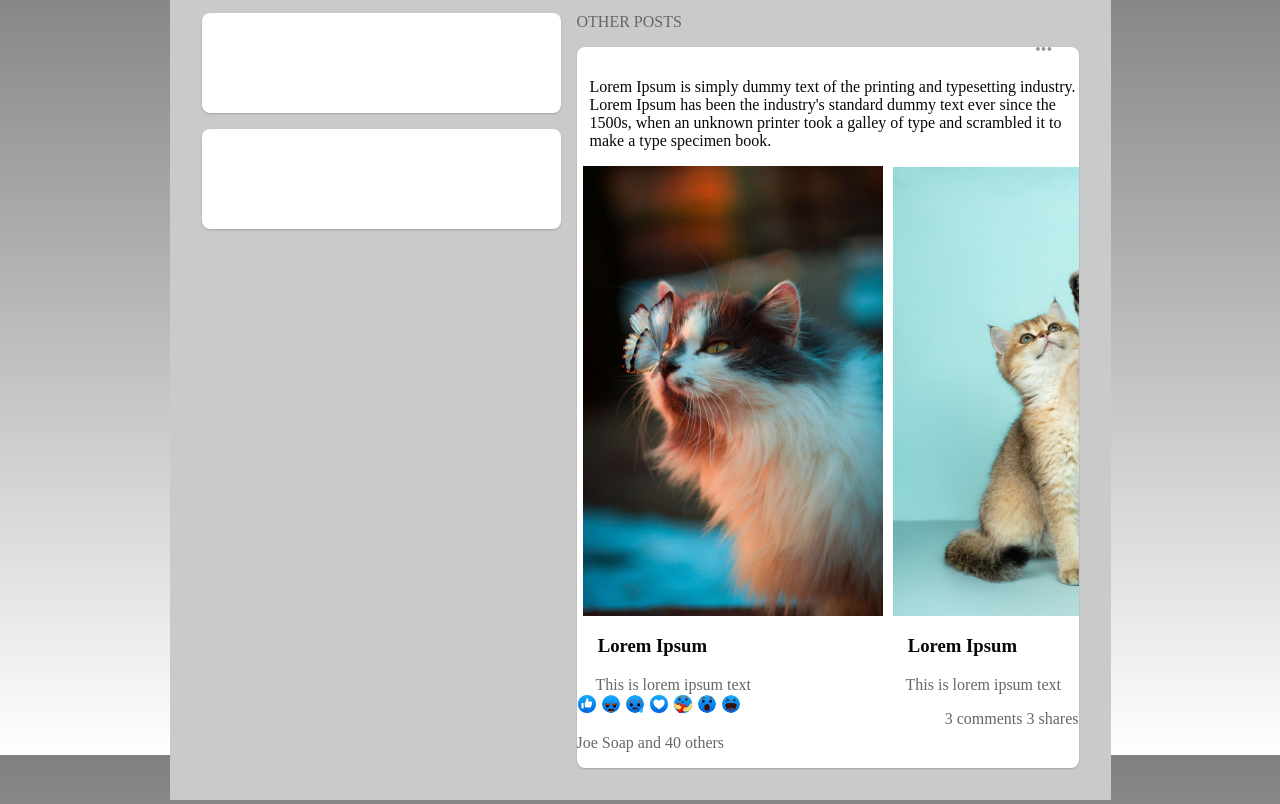
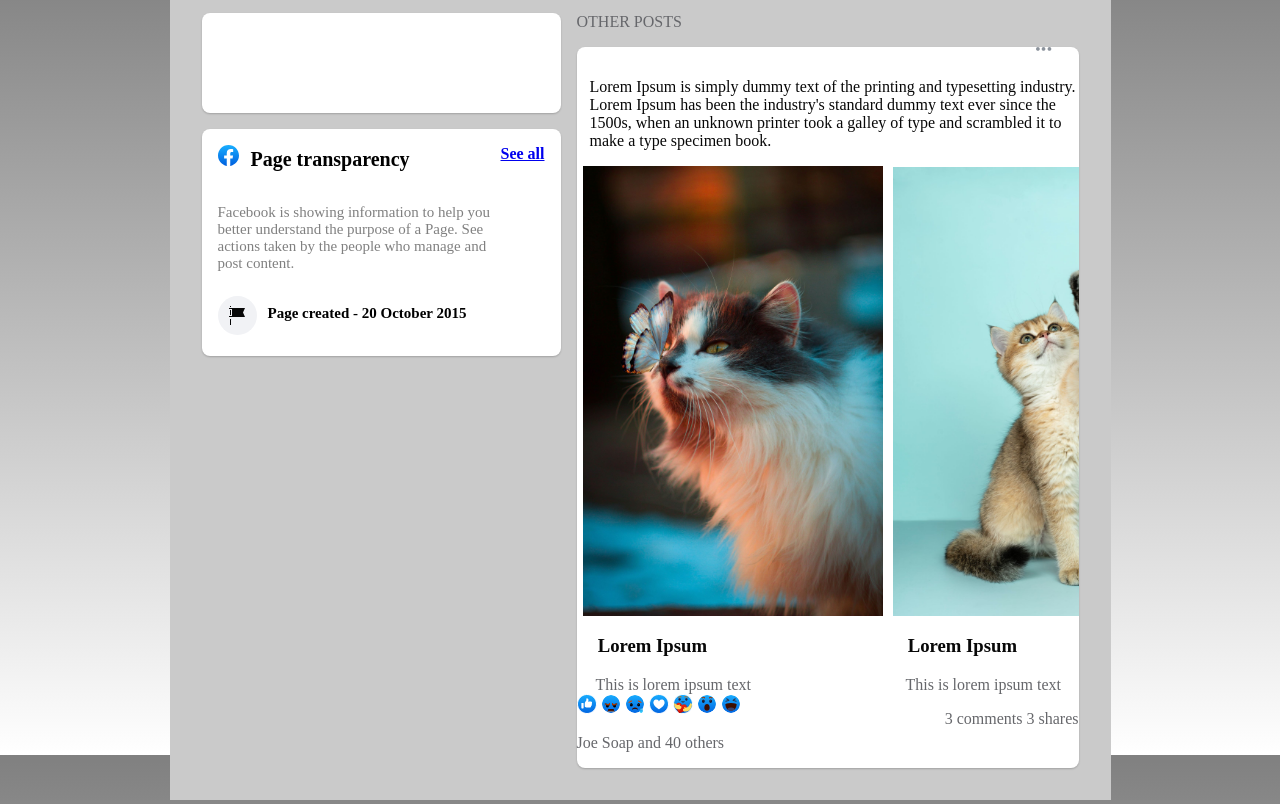
Before and after one commit to cemeris/Social-site-template, a plain HTML site: page index.html in a window 1280 px wide. Shown: the part 845-1649 px from the top of the page. Drawn offline with Linux system fonts and the light colour scheme.

Commit message:
added page transparency

```diff
--- a/index.html
+++ b/index.html
@@ -273,7 +273,76 @@
       <div></div>
       <div></div>
       <div></div>
-      <div></div>
+      <div class="pageTransparency">
+        <div class="configOne">
+          <div>
+            <svg
+              width="21"
+              height="21"
+              viewBox="0 0 21 21"
+              fill="none"
+              xmlns="http://www.w3.org/2000/svg"
+            >
+              <path
+                d="M8.75 20.8833C3.79167 20.0083 0 15.6917 0 10.5C0 4.725 4.725 0 10.5 0C16.275 0 21 4.725 21 10.5C21 15.6917 17.2083 20.0083 12.25 20.8833L11.6667 20.4167H9.33333L8.75 20.8833Z"
+                fill="url(#paint0_linear)"
+              />
+              <path
+                d="M14.5833 13.4167L15.05 10.5H12.25V8.45837C12.25 7.64171 12.5417 7.00004 13.825 7.00004H15.1667V4.31671C14.4083 4.20004 13.5917 4.08337 12.8333 4.08337C10.4417 4.08337 8.75 5.54171 8.75 8.16671V10.5H6.125V13.4167H8.75V20.825C9.33333 20.9417 9.91667 21 10.5 21C11.0833 21 11.6667 20.9417 12.25 20.825V13.4167H14.5833Z"
+                fill="white"
+              />
+              <defs>
+                <linearGradient
+                  id="paint0_linear"
+                  x1="10.5"
+                  y1="20.2732"
+                  x2="10.5"
+                  y2="0"
+                  gradientUnits="userSpaceOnUse"
+                >
+                  <stop stop-color="#0062E0" />
+                  <stop offset="1" stop-color="#19AFFF" />
+                </linearGradient>
+              </defs>
+            </svg>
+            <t1 class="configOneX" style="font-size: 20px;">
+              <b>Page transparency</b>
+            </t1>
+          </div>
+          <div>
+            <a href="#"><b>See all</b></a>
+          </div>
+        </div>
+
+        <br />
+        <p class="configThree" style="font-size: 15px; color: grey;">
+          Facebook is showing information to help you better understand the
+          purpose of a Page. See actions taken by the people who manage and post
+          content.
+        </p>
+        <br />
+        <div class="configTwo">
+          <svg
+            class="configThreeX"
+            width="39"
+            height="39"
+            viewBox="0 0 39 39"
+            fill="none"
+            xmlns="http://www.w3.org/2000/svg"
+          >
+            <circle cx="19.5" cy="19.5" r="19.5" fill="#F1F2F5" />
+            <path
+              fill-rule="evenodd"
+              clip-rule="evenodd"
+              d="M13 10H12V11H13V10ZM14 12H11V13H14V20H11V21H14H15H27L25 16.5L27 12H15H14ZM12 14H13V19H12V14ZM13 23H12V29H13V23Z"
+              fill="#080808"
+            />
+          </svg>
+          <t2 class="configTwoX" style="font-size: 15px;">
+            <b>Page created - 20 October 2015</b>
+          </t2>
+        </div>
+      </div>
     </div>
     <div class="column-posts">
       <div></div>
--- a/style.css
+++ b/style.css
@@ -1015,3 +1015,30 @@ body {
   display: inline-block;
 }
 /* 5 bloks biegums*/
+
+/* nr.7 sākums */
+.pageTransparency {
+  min-height: 195px;
+  padding: 16px 16px 16px 16px;
+}
+.configOne {
+  display: flex;
+  justify-content: space-between;
+}
+.configOneX {
+  margin-left: 8px;
+}
+.configTwo {
+  display: flex;
+  justify-content: start;
+}
+.configTwoX {
+  margin-left: 11px;
+}
+.configThree {
+  margin-right: 38px;
+}
+.configThreeX {
+  margin-top: -9px;
+}
+/* nr.7 beigas */
```
